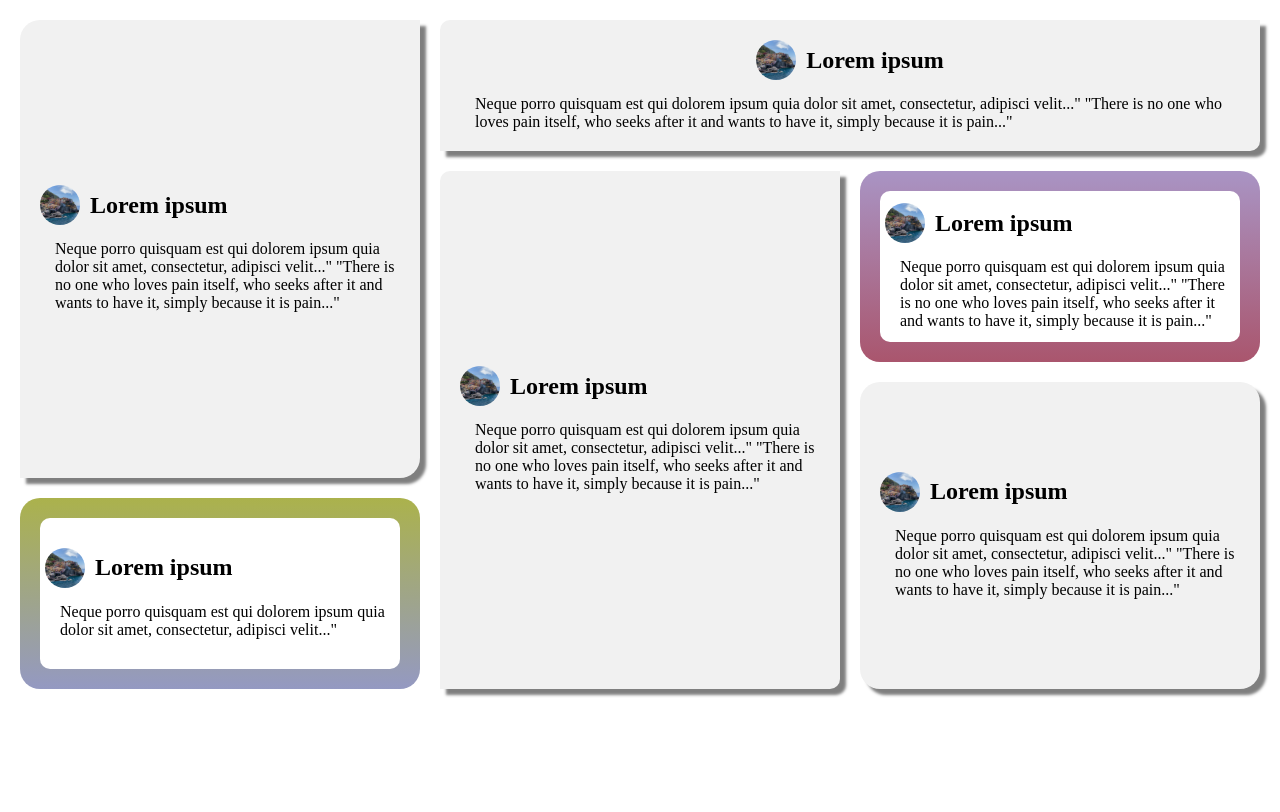
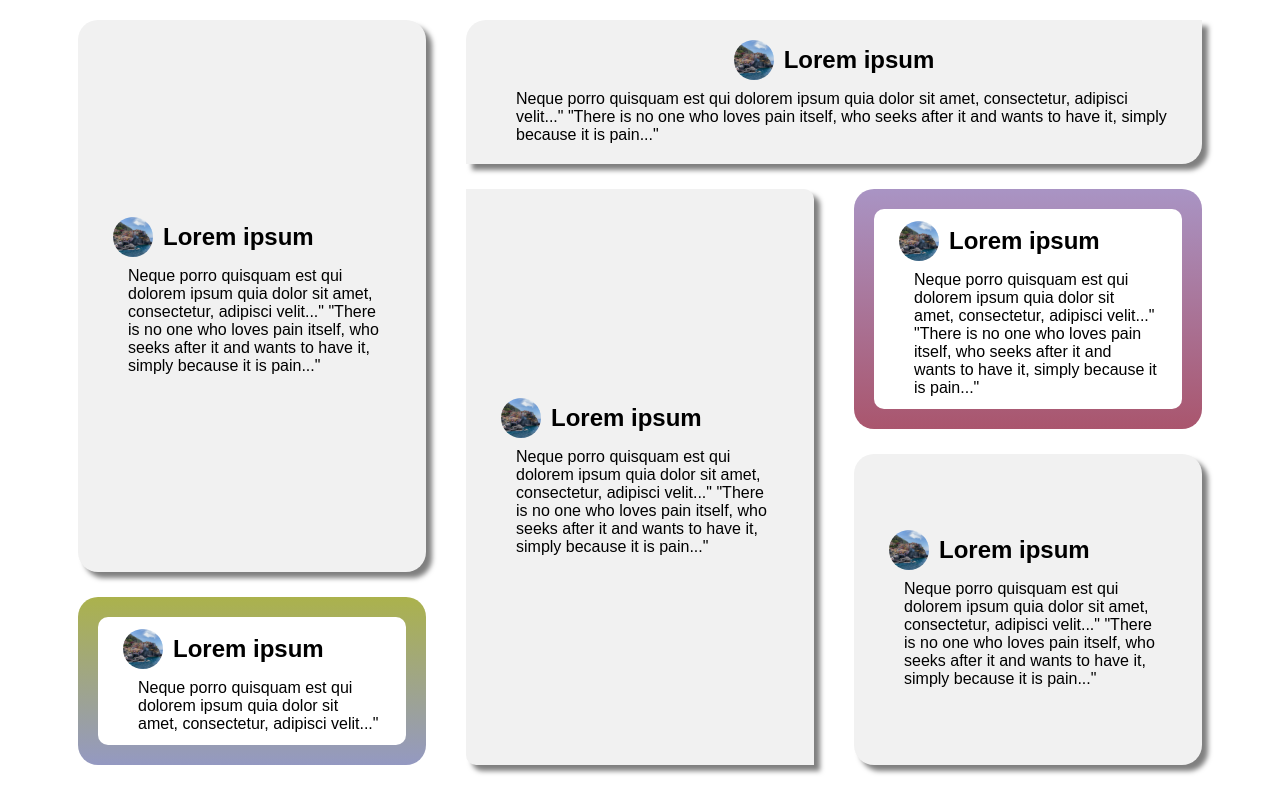
Before and after one commit to kachajaydeep/Tasks, a plain HTML site: page Grid_Task/grid_Task.html in a window 1280 px wide. Drawn offline with Linux system fonts and the light colour scheme.

Commit message:
changes in the grid_task

```diff
--- a/Grid_Task/grid_Task.css
+++ b/Grid_Task/grid_Task.css
@@ -13,9 +13,10 @@ img {
 
 main {
     display: grid;
-    grid-template-columns: repeat(3, 1fr);
-    grid-template-rows: 0.5fr 1fr 0.5fr 1fr;
-    gap: 20px;
+    grid-template-columns: 0.3fr 0.3fr 0.3fr;
+    grid-template-rows: 0.25fr 0.25fr 0.7fr 0.25fr;
+    justify-content: center;
+    gap: 25px 40px;
     padding: 20px;
 }
 
@@ -25,51 +26,54 @@ article {
     padding: 20px;
 }
 
-.item1,.item2,.item3,.item5 {
+.item-1,.item-2,.item-3,.item-5 {
     flex-direction: column;
     justify-content: center;
-    box-shadow: 6px 6px 3px rgba(0, 0, 0, 0.5);
+    box-shadow: 6px 6px 5px rgba(0, 0, 0, 0.5);
+    padding: 20px 35px;
 }
 
 article .horizontal {
     display: flex;
     align-items: center;
     gap: 10px;
-    margin-bottom: 15px;
+    margin-bottom: 10px;
+    font-family: Arial, Helvetica, sans-serif;
 }
 
-.item4, .item5, .item6 {
+.item-1,.item-4, .item-5, .item-6 {
     border-radius: 20px;
 }
 
 p {
-    padding: 0 0 0 15px;
+    margin: 0 0 0 15px;
+    font-family: Arial, Helvetica, sans-serif;
+    font-weight: 100;
 }
 
-.item1 {
+.item-1 {
     grid-area: 1 / 1 / 4 / 2;
+}
+
+.item-2 {
+    grid-column: 2 / 4;
     border-radius: 20px 0 20px 0;
 }
 
-.item2 {
-    grid-column: 2 / 4;
-    border-radius: 10px 0 10px 0;
+.item-3 {
+    grid-area: 2 / 2 / 5 / 3;
+    border-radius: 0 10px 0 10px;
 }
 
-.item3 {
-    grid-area: 2 / 2 / 5 / 3;
-    border-radius: 10px 0 10px 0;
-}
-
-.item4 {
+.item-4 {
     background-image: linear-gradient(to bottom, hsl(266.25deg 28.92% 67.45%), hsl(343 33% 50% / 1));
 }
 
-.item5 {
+.item-5 {
     grid-row: 3 / 5;
 }
 
-.item6 {
+.item-6 {
     grid-row: 4 / 5;
     background-image: linear-gradient(to bottom, hsl(64.12deg 40.16% 49.8%), hsl(233.48deg 27.38% 67.06%));
 }
@@ -80,12 +84,15 @@ p {
     justify-content: center;
     background-color: #fff;
     border-radius: 10px;
-    padding: 12px 6px 12px 5px;
+    padding: 12px 25px 12px 25px;
 }
 
 @media screen and (min-width:767px) {
     .center {
         justify-content: center;
+    }
+    .item1,.item2,.item3,.item5{
+        align-items: center;
     }
 }
 
@@ -94,4 +101,7 @@ p {
         display: flex;
         flex-direction: column;
     }
+    .white{
+        padding: 12px 20px 12px 17px;
+    }
 }
--- a/Grid_Task/grid_Task.html
+++ b/Grid_Task/grid_Task.html
@@ -11,7 +11,7 @@
 
 <body>
     <main>
-        <article class="item1 box">
+        <article class="item-1 box">
             <div class="horizontal">
                 <img src="../img_5terre.jpg" alt="">
                 <h2>Lorem ipsum</h2>
@@ -21,7 +21,7 @@
                 no one who loves pain itself, who seeks after it and wants to have it, simply because it is pain..."</p>
         </article>
 
-        <article class="item2 box">
+        <article class="item-2 box">
             <div class="horizontal center">
                 <img src="../img_5terre.jpg" alt="">
                 <h2>Lorem ipsum</h2>
@@ -32,7 +32,7 @@
                 no one who loves pain itself, who seeks after it and wants to have it, simply because it is pain..."</p>
         </article>
 
-        <article class="item3 box">
+        <article class="item-3 box">
             <div class="horizontal">
                 <img src="../img_5terre.jpg" alt="">
                 <h2>Lorem ipsum</h2>
@@ -43,7 +43,7 @@
                 pain..."</p>
         </article>
 
-        <article class="item4">
+        <article class="item-4">
             <div class="white">
                 <div class="horizontal">
                     <img src="../img_5terre.jpg" alt="">
@@ -58,7 +58,7 @@
 
         </article>
 
-        <article class="item5 box">
+        <article class="item-5 box">
             <div class="horizontal">
                 <img src="../img_5terre.jpg" alt="">
                 <h2>Lorem ipsum</h2>
@@ -69,7 +69,7 @@
                 pain..."</p>
         </article>
 
-        <article class="item6 ">
+        <article class="item-6 ">
             <div class="white">
                 <div class="horizontal">
                     <img src="../img_5terre.jpg" alt="">
```
